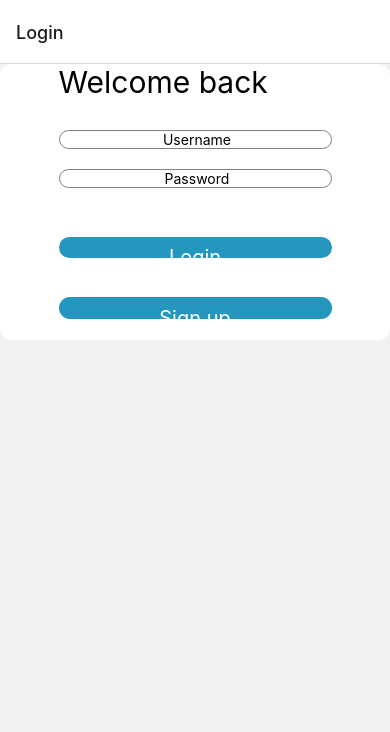
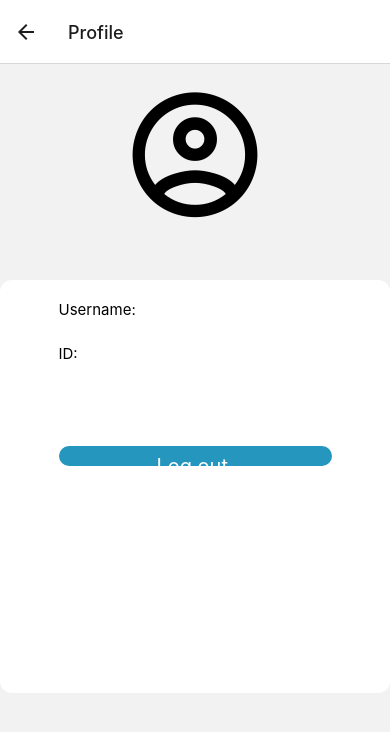
Before and after one commit to thelazyant164/Echo, a React Native app: screen /Profile in a window 390 px wide. Shown: the top 732 px of the page. Built offline with nearby package versions, Linux system fonts and the light colour scheme; no server answers; what expo-web-browser would draw is missing.

Commit message:
working on the profile page

```diff
--- a/app.json
+++ b/app.json
@@ -4,10 +4,10 @@
     "slug": "Echo",
     "version": "1.0.0",
     "orientation": "portrait",
-    "icon": "./assets/Logov2.png",
+    "icon": "./assets/logo.png",
     "userInterfaceStyle": "light",
     "splash": {
-      "image": "./assets/Logov2.png",
+      "image": "./assets/logo.png",
       "resizeMode": "contain",
       "backgroundColor": "#FFFFFF"
     },
--- a/component/login.js
+++ b/component/login.js
@@ -1,6 +1,6 @@
 import { React, useState } from 'react';
 import {
-  StyleSheet, Text, View, TouchableOpacity, TextInput,
+  StyleSheet, Text, View, TouchableOpacity, TextInput, Alert, KeyboardAvoidingView, Platform,
 } from 'react-native';
 import axios from 'axios';
 import { createStackNavigator } from '@react-navigation/stack';
@@ -48,31 +48,39 @@ const styles = StyleSheet.create({
 });
 const Stack = createStackNavigator();
 export default function LoginPage({ navigation }) {
-  const backendapi = '';
-  const [userInfo, setUser] = useState({ username: '', password: '' });
+  const backendapi = 'http://100.90.250.177:3001/login';
+  const [username, setUsername] = useState('');
+  const [password, setPassword] = useState('');
   const SubmitData = async () => {
-    /*   axios.post(backendapi, {
-      username: userInfo.username,
-      password: userInfo.password,
+    axios.post(backendapi, {
+      username,
+      password,
     }).then((response) => {
-      console.log(response);
-    }).catch((err) => { console.log(err); }); */
+      console.log(response.data);
+
       navigation.navigate('Mainpage');
+    }).catch((err) => {
+      console.log(err.toJSON());
+      Alert.alert('Invalid username or password');
+    });
   };
 
   return (
+    <KeyboardAvoidingView
+      behavior={Platform.OS === 'ios' ? 'padding' : 'height'}
+    >
       <View>
         <View style={styles.inputcontainer}>
           <Text style={styles.title}>Welcome back </Text>
           <TextInput
-          onChangeText={setUser}
-          value={userInfo.username}
+            onChangeText={setUsername}
+            value={username}
             placeholder=" Username"
             style={styles.input}
           />
           <TextInput
-          onChangeText={setUser}
-          value={userInfo.username}
+            onChangeText={setPassword}
+            value={password}
             secureTextEntry
             placeholder=" Password"
             style={styles.input}
@@ -88,6 +96,7 @@ export default function LoginPage({ navigation }) {
         </View>
 
       </View>
+    </KeyboardAvoidingView>
   );
 }
 
--- a/component/page-component/authennavigation.js
+++ b/component/page-component/authennavigation.js
@@ -4,6 +4,7 @@ import { NavigationContainer } from '@react-navigation/native';
 import Navigation from './navigation';
 import LoginPage from '../login';
 import SignupPage from '../signup';
+import Profilepage from '../profile';
 
 const Stack = createStackNavigator();
 export default function AuthenticationNavigation() {
@@ -12,6 +13,7 @@ export default function AuthenticationNavigation() {
       <Stack.Navigator>
         <Stack.Screen name="Login" component={LoginPage} />
         <Stack.Screen name="Signup" component={SignupPage} />
+        <Stack.Screen name="Profile" component={Profilepage} />
         <Stack.Screen name="Mainpage" component={Navigation} options={{ headerShown: false }} />
       </Stack.Navigator>
     </NavigationContainer>
--- a/component/page-component/header.js
+++ b/component/page-component/header.js
@@ -32,7 +32,7 @@ export function Header({ navigation }) {
 
     <View style={style.container}>
       <Text style={style.title}>Echo</Text>
-      <TouchableOpacity style={style.accountbutton} onPress={() => { navigation.navigate('Login'); }}>
+      <TouchableOpacity style={style.accountbutton} onPress={() => { navigation.navigate('Profile'); }}>
         <MaterialCommunityIcon name="account-circle-outline" size={40} />
       </TouchableOpacity>
     </View>
--- a/component/profile.js
+++ b/component/profile.js
@@ -1,19 +1,77 @@
-import React from 'react';
+import { React, useState, useEffect } from 'react';
 import {
   StyleSheet, Text, View, FlatList, TouchableOpacity, Model,
 } from 'react-native';
 import MaterialCommunityIcon from 'react-native-vector-icons/MaterialCommunityIcons';
+import axios from 'axios';
 
-export default function Profilepage(props) {
+const styles = StyleSheet.create({
+  information: {
+    marginTop: 20,
+    marginBottom: 5,
+    width: '70%',
+    borderRadius: 12,
+    borderColor: 'gray',
+    marginLeft: '15%',
+    fontSize: 15,
+  },
+  inputcontainer: {
+    marginTop: 50,
+    borderRadius: 12,
+    width: '100%',
+    height: '100%',
+    backgroundColor: '#FFFFFF',
+
+  },
+  button: {
+    marginLeft: '15%',
+    marginTop: '20%',
+    width: '70%',
+    height: '5%',
+    borderRadius: 12,
+    backgroundColor: 'rgb(37, 150, 190)',
+  },
+  text: {
+    marginTop: '3%',
+    textAlign: 'center',
+    fontSize: 20,
+    color: 'white',
+  },
+  icon: {
+    marginTop: '4%',
+    textAlign: 'center',
+  },
+});
+export default function Profilepage({ navigation }) {
+  const [name, setName] = useState('');
+  const [id, setID] = useState('');
+
+  useEffect(() => {
+    axios.get('http://100.90.250.177:3001/api/me', { Authorization: 'Bearer' })
+      .then((response) => { setName(response.name); })
+      .catch((err) => { console.log(err); });
+  }, []);
   return (
-    <Model>
+    <View style={styles.container}>
       <View>
-        <MaterialCommunityIcon name="account-circle-outline" />
+        <MaterialCommunityIcon name="account-circle-outline" size={150} style={styles.icon} />
       </View>
-      <View>
-        <Text>Username: account@gmail.com</Text>
-        <Text>Password: ***********</Text>
+      <View style={styles.inputcontainer}>
+        <Text style={styles.information}>
+          Username:
+          {' '}
+          {name}
+        </Text>
+        <Text style={styles.information}>
+          ID:
+          {' '}
+          {id}
+        </Text>
+        <TouchableOpacity onPress={() => { navigation.navigate('Login'); }} style={styles.button}>
+          <Text style={styles.text}>Log out </Text>
+        </TouchableOpacity>
       </View>
-    </Model>
+    </View>
+
   );
 }
--- a/component/signup.js
+++ b/component/signup.js
@@ -21,7 +21,6 @@ const styles = StyleSheet.create({
     borderRadius: 12,
     width: '100%',
     height: '100%',
-    justifyContent: 'center',
     backgroundColor: '#FFFFFF',
 
   },
@@ -41,14 +40,19 @@ const styles = StyleSheet.create({
   },
 });
 export default function SignupPage({ navigation }) {
-  const backendapi = '';
-  const [userInfo, setUser] = useState({ username: '', password: '', confirmpassword: '' });
+  const backendapi = 'http://192.168.5.179:3001/management/users';
+  const [name, setName] = useState('');
+  const [username, setUsername] = useState('');
+  const [password, setPassword] = useState('');
+  const [confirmpassword, setConfirmPassword] = useState('');
   const SubmitData = async () => {
-    if (userInfo.confirmpassword === userInfo.password && userInfo.username !== '' && userInfo.password !== null) {
-      /*  axios.post(backendapi, {
-        username: userInfo.username,
-        password: userInfo.password,
-      }).then((response) => { console.log(response); }).catch((err) => { console.log(err); }); */
+    if (confirmpassword === password && username !== '' && password !== null) {
+      axios.post(backendapi, {
+        name,
+        username,
+        password,
+        premium: true,
+      }).then((response) => { console.log(response); }).catch((err) => { console.log(err); });
       navigation.navigate('Login');
     } else {
       Alert.alert('Your passworfd and confirmation are not match');
@@ -58,20 +62,26 @@ export default function SignupPage({ navigation }) {
 
     <View style={styles.inputcontainer}>
       <TextInput
-        onChangeText={setUser}
-        value={userInfo.username}
+        onChangeText={setName}
+        value={name}
+        placeholder=" Name"
+        style={styles.input}
+      />
+      <TextInput
+        onChangeText={setUsername}
+        value={username}
         placeholder=" Username"
         style={styles.input}
       />
       <TextInput
-        onChangeText={setUser}
-        value={userInfo.password}
+        onChangeText={setPassword}
+        value={password}
         placeholder=" Password"
         style={styles.input}
       />
       <TextInput
-        onChangeText={setUser}
-        value={userInfo.confirmpassword}
+        onChangeText={setConfirmPassword}
+        value={confirmpassword}
         placeholder="Re-enter your password"
         style={styles.input}
       />
--- a/package.json
+++ b/package.json
@@ -43,6 +43,7 @@
     "react": "17.0.1",
     "react-dom": "17.0.1",
     "react-native": "0.64.3",
+    "react-native-debugger": "^1.1.0",
     "react-native-document-picker": "^8.1.1",
     "react-native-fs": "^2.20.0",
     "react-native-gesture-handler": "~2.1.0",
```
Also changed, not shown: 1 other file (tests, documents, lock files or other folders). Lines whose indentation alone changed are shown as unchanged.
